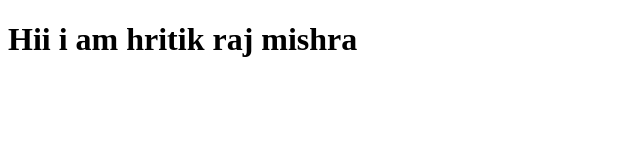
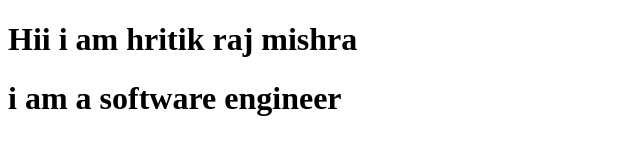
Before and after one commit to hritikrajmishra/GitTestPageup, a plain HTML site: page index.html in a window 1280 px wide. Shown: the whole page, without its empty margins (0-640 px from the left). Drawn offline with Linux system fonts and the light colour scheme.

Commit message:
Add changes on index file

```diff
--- a/index.html
+++ b/index.html
@@ -7,5 +7,6 @@
 </head>
 <body>
     <h1>Hii i am hritik raj mishra</h1>
+    <h1>i am a software engineer</h1>
 </body>
 </html>
```
